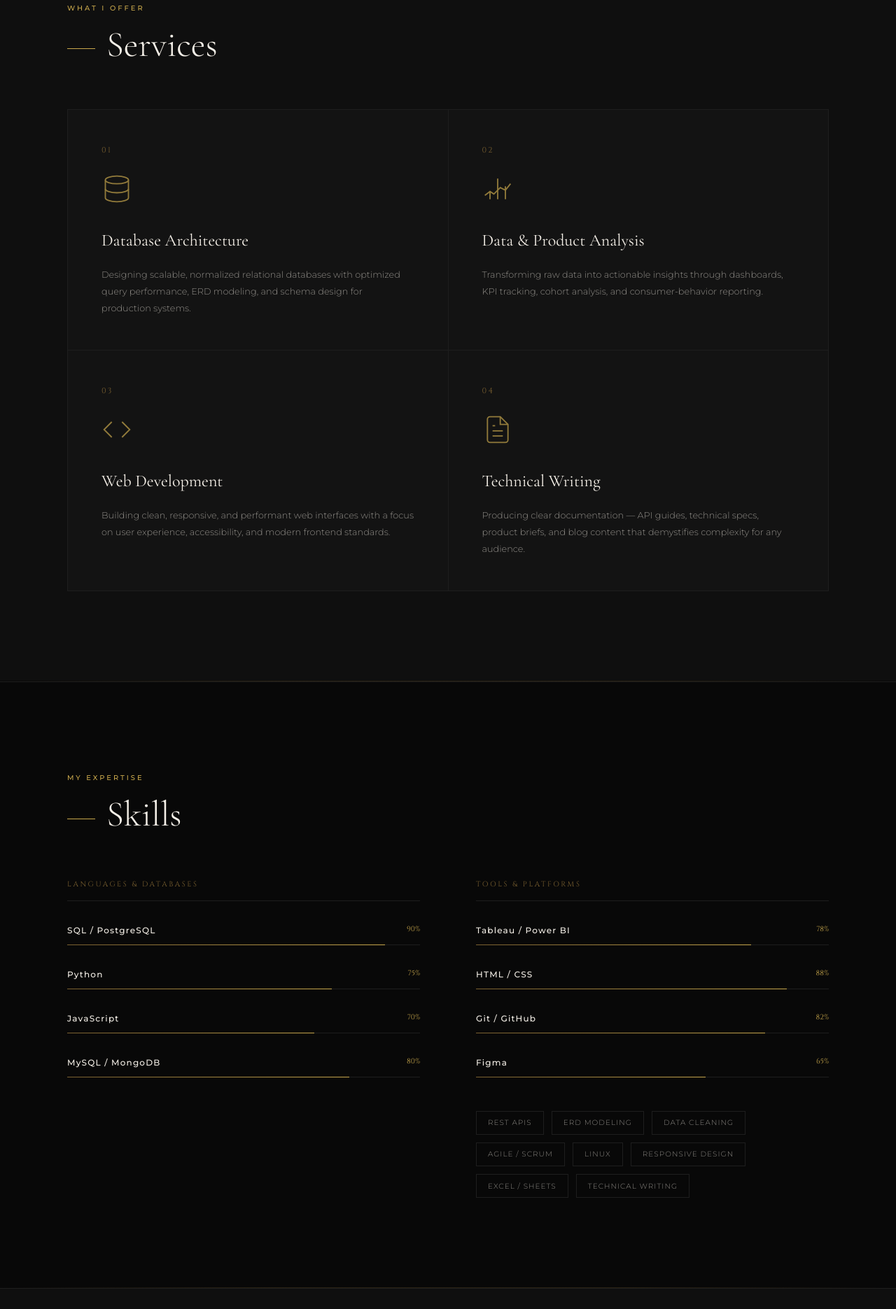
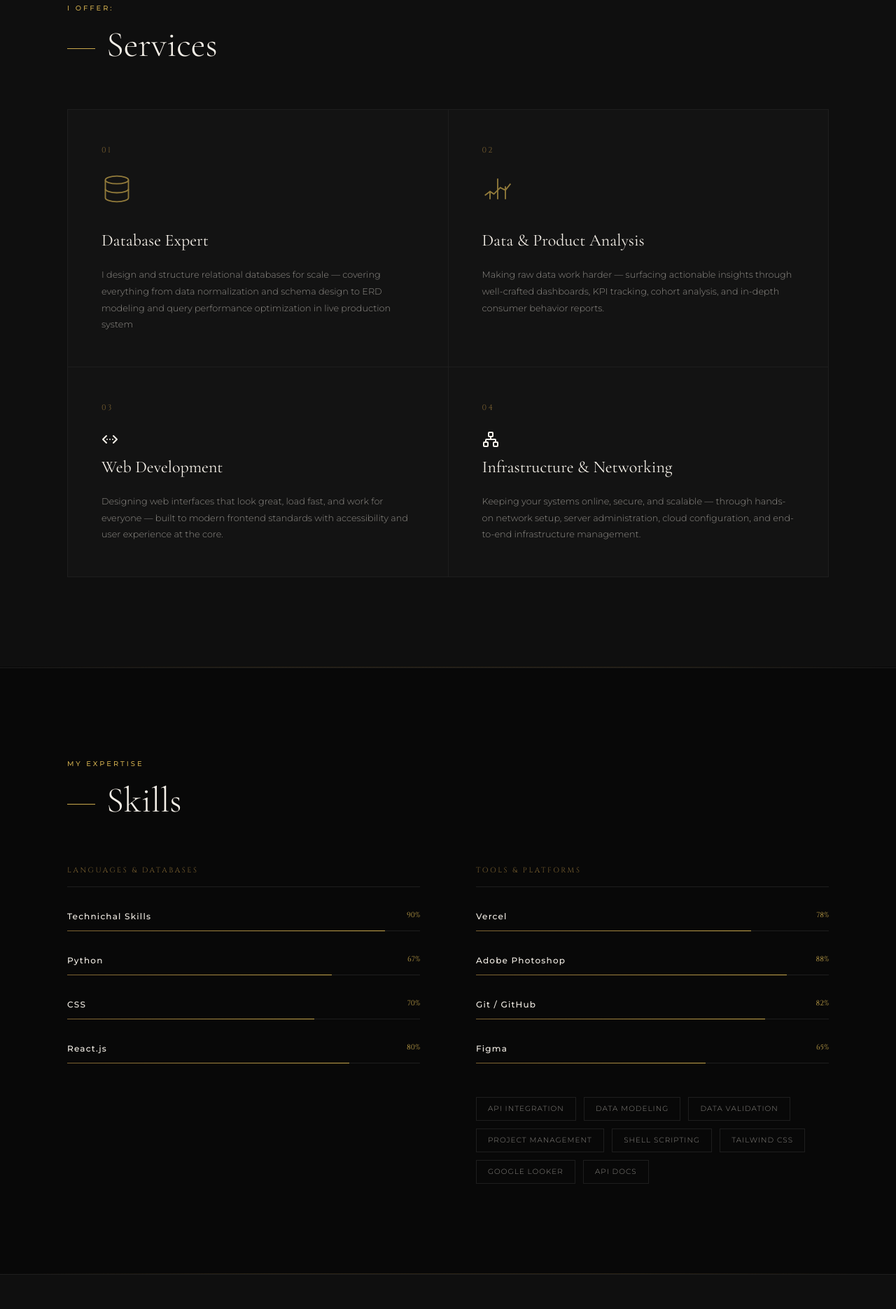
Before and after one commit to seanrote24/PORTFOLIO, a plain HTML site: page index.html in a window 1280 px wide. Shown: the part 926-2797 px from the top of the page at 70% size. Drawn offline with nearby package versions, Linux system fonts and the light colour scheme.

Commit message:
Changes to be committed: 	modified:   index.html

```diff
--- a/index.html
+++ b/index.html
@@ -46,7 +46,7 @@
     <p class="hero-eyebrow">Portfolio</p>
     <h1 class="hero-title">Hello!! I am, <em>Sean.</em></h1>
     <p class="hero-typewriter" id="typewriter"></p>
-    <p class="hero-desc">I specialize in bridging the gap between complex relational database architecture and insightful product analysis — blending rigorous data design with clear, consumer-focused technical communication.</p>
+    <p class="hero-desc">I connect the dots between intricate relational database structures and meaningful product insights, combining solid data design with clear, user-centered technical communication.</p>
     <div class="hero-ctas">
       <a href="#contact" class="btn-primary"><span>Hire Me</span></a>
       <a href="#experience" class="btn-secondary">View Work</a>
@@ -66,7 +66,7 @@
 <div class="gold-divider"></div>
 
 <section id="services">
-  <p class="section-label reveal">What I offer</p>
+  <p class="section-label reveal">I offer:</p>
   <h2 class="section-title reveal reveal-delay-1"><span class="gold-rule"></span>Services</h2>
   <div class="services-grid">
     <div class="service-card reveal">
@@ -74,8 +74,8 @@
       <svg class="service-icon" viewBox="0 0 24 24" fill="none" stroke="currentColor" stroke-width="1">
         <ellipse cx="12" cy="5" rx="9" ry="3"/><path d="M3 5v14c0 1.66 4.03 3 9 3s9-1.34 9-3V5"/><path d="M3 12c0 1.66 4.03 3 9 3s9-1.34 9-3"/>
       </svg>
-      <h3>Database Architecture</h3>
-      <p>Designing scalable, normalized relational databases with optimized query performance, ERD modeling, and schema design for production systems.</p>
+      <h3>Database Expert</h3>
+      <p>I design and structure relational databases for scale — covering everything from data normalization and schema design to ERD modeling and query performance optimization in live production system</p>
     </div>
     <div class="service-card reveal reveal-delay-1">
       <div class="service-num">02</div>
@@ -84,24 +84,19 @@
         <polyline points="2 17 6 14 9 16 14 11 18 13 22 8"/>
       </svg>
       <h3>Data &amp; Product Analysis</h3>
-      <p>Transforming raw data into actionable insights through dashboards, KPI tracking, cohort analysis, and consumer-behavior reporting.</p>
+      <p>Making raw data work harder — surfacing actionable insights through well-crafted dashboards, KPI tracking, cohort analysis, and in-depth consumer behavior reports.</p>
     </div>
     <div class="service-card reveal reveal-delay-2">
       <div class="service-num">03</div>
-      <svg class="service-icon" viewBox="0 0 24 24" fill="none" stroke="currentColor" stroke-width="1">
-        <polyline points="16 18 22 12 16 6"/><polyline points="8 6 2 12 8 18"/>
-      </svg>
+      <svg xmlns="http://www.w3.org/2000/svg" width="24" height="24" viewBox="0 0 24 24" fill="none" stroke="currentColor" stroke-width="2" stroke-linecap="round" stroke-linejoin="round" class="lucide lucide-chevrons-left-right-ellipsis-icon lucide-chevrons-left-right-ellipsis"><path d="M12 12h.01"/><path d="M16 12h.01"/><path d="m17 7 5 5-5 5"/><path d="m7 7-5 5 5 5"/><path d="M8 12h.01"/></svg>
       <h3>Web Development</h3>
-      <p>Building clean, responsive, and performant web interfaces with a focus on user experience, accessibility, and modern frontend standards.</p>
+      <p>Designing web interfaces that look great, load fast, and work for everyone — built to modern frontend standards with accessibility and user experience at the core.</p>
     </div>
     <div class="service-card reveal reveal-delay-3">
       <div class="service-num">04</div>
-      <svg class="service-icon" viewBox="0 0 24 24" fill="none" stroke="currentColor" stroke-width="1">
-        <path d="M14 2H6a2 2 0 00-2 2v16a2 2 0 002 2h12a2 2 0 002-2V8z"/><polyline points="14 2 14 8 20 8"/>
-        <line x1="16" y1="13" x2="8" y2="13"/><line x1="16" y1="17" x2="8" y2="17"/><polyline points="10 9 9 9 8 9"/>
-      </svg>
-      <h3>Technical Writing</h3>
-      <p>Producing clear documentation — API guides, technical specs, product briefs, and blog content that demystifies complexity for any audience.</p>
+      <svg xmlns="http://www.w3.org/2000/svg" width="24" height="24" viewBox="0 0 24 24" fill="none" stroke="currentColor" stroke-width="2" stroke-linecap="round" stroke-linejoin="round" class="lucide lucide-network-icon lucide-network"><rect x="16" y="16" width="6" height="6" rx="1"/><rect x="2" y="16" width="6" height="6" rx="1"/><rect x="9" y="2" width="6" height="6" rx="1"/><path d="M5 16v-3a1 1 0 0 1 1-1h12a1 1 0 0 1 1 1v3"/><path d="M12 12V8"/></svg>
+      <h3>Infrastructure & Networking</h3>
+      <p>Keeping your systems online, secure, and scalable — through hands-on network setup, server administration, cloud configuration, and end-to-end infrastructure management.</p>
     </div>
   </div>
 </section>
@@ -115,30 +110,30 @@
     <div>
       <p class="skill-group-title reveal">Languages &amp; Databases</p>
       <div class="skill-item reveal reveal-delay-1">
-        <div class="skill-header"><span class="skill-name">SQL / PostgreSQL</span><span class="skill-pct">90%</span></div>
+        <div class="skill-header"><span class="skill-name">Technichal Skills</span><span class="skill-pct">90%</span></div>
         <div class="skill-bar"><div class="skill-fill" data-width="90"></div></div>
       </div>
       <div class="skill-item reveal reveal-delay-2">
-        <div class="skill-header"><span class="skill-name">Python</span><span class="skill-pct">75%</span></div>
+        <div class="skill-header"><span class="skill-name">Python</span><span class="skill-pct">67%</span></div>
         <div class="skill-bar"><div class="skill-fill" data-width="75"></div></div>
       </div>
       <div class="skill-item reveal reveal-delay-3">
-        <div class="skill-header"><span class="skill-name">JavaScript</span><span class="skill-pct">70%</span></div>
+        <div class="skill-header"><span class="skill-name">CSS</span><span class="skill-pct">70%</span></div>
         <div class="skill-bar"><div class="skill-fill" data-width="70"></div></div>
       </div>
       <div class="skill-item reveal reveal-delay-4">
-        <div class="skill-header"><span class="skill-name">MySQL / MongoDB</span><span class="skill-pct">80%</span></div>
+        <div class="skill-header"><span class="skill-name">React.js</span><span class="skill-pct">80%</span></div>
         <div class="skill-bar"><div class="skill-fill" data-width="80"></div></div>
       </div>
     </div>
     <div>
       <p class="skill-group-title reveal">Tools &amp; Platforms</p>
       <div class="skill-item reveal reveal-delay-1">
-        <div class="skill-header"><span class="skill-name">Tableau / Power BI</span><span class="skill-pct">78%</span></div>
+        <div class="skill-header"><span class="skill-name">Vercel</span><span class="skill-pct">78%</span></div>
         <div class="skill-bar"><div class="skill-fill" data-width="78"></div></div>
       </div>
       <div class="skill-item reveal reveal-delay-2">
-        <div class="skill-header"><span class="skill-name">HTML / CSS</span><span class="skill-pct">88%</span></div>
+        <div class="skill-header"><span class="skill-name">Adobe Photoshop</span><span class="skill-pct">88%</span></div>
         <div class="skill-bar"><div class="skill-fill" data-width="88"></div></div>
       </div>
       <div class="skill-item reveal reveal-delay-3">
@@ -150,14 +145,14 @@
         <div class="skill-bar"><div class="skill-fill" data-width="65"></div></div>
       </div>
       <div class="tags-wrap reveal">
-        <span class="tag">REST APIs</span>
-        <span class="tag">ERD Modeling</span>
-        <span class="tag">Data Cleaning</span>
-        <span class="tag">Agile / Scrum</span>
-        <span class="tag">Linux</span>
-        <span class="tag">Responsive Design</span>
-        <span class="tag">Excel / Sheets</span>
-        <span class="tag">Technical Writing</span>
+        <span class="tag">API Integration</span>
+        <span class="tag">Data Modeling</span>
+        <span class="tag">Data Validation</span>
+        <span class="tag">Project Management</span>
+        <span class="tag">Shell Scripting</span>
+        <span class="tag">Tailwind CSS</span>
+        <span class="tag">Google Looker</span>
+        <span class="tag">API Docs</span>
       </div>
     </div>
   </div>
@@ -206,41 +201,41 @@
     <div class="exp-item reveal">
       <div class="exp-year">2028 — 2029</div>
       <div class="exp-body">
-        <h3>Database Engineer &amp; Data Analyst</h3>
-        <p class="exp-company">Freelance / Remote</p>
-        <p>Architecting PostgreSQL databases for startups, building analytics dashboards, writing technical documentation, and delivering data-driven product recommendations to stakeholders.</p>
+        <h3>Backend Developer & Data Analyst</h3>
+        <p class="exp-company">Self-Employed / Remote</p>
+        <p> Supporting startups and clients with end-to-end data solutions — from database architecture and dashboard development to technical writing and actionable product insights.</p>
         <div class="exp-tags">
-          <span class="exp-tag">PostgreSQL</span>
-          <span class="exp-tag">Tableau</span>
-          <span class="exp-tag">Python</span>
-          <span class="exp-tag">Technical Writing</span>
+          <span class="exp-tag">MySQL / SQLite / SQL Server</span>
+          <span class="exp-tag">Power BI / Looker / Google Data Studio</span>
+          <span class="exp-tag">R / JavaScript / Node.js</span>
+          <span class="exp-tag">API Docs / Documentation / Confluence</span>
         </div>
       </div>
     </div>
     <div class="exp-item reveal reveal-delay-1">
       <div class="exp-year">2028 — 2027</div>
       <div class="exp-body">
-        <h3>Web Developer Intern</h3>
-        <p class="exp-company">Tech Solutions Inc.</p>
-        <p>Developed and maintained responsive web interfaces, collaborated with senior developers on REST API integrations, and contributed to internal tooling built on HTML, CSS, and JavaScript.</p>
+        <h3>Junior Web Developer</h3>
+        <p class="exp-company">October's Very Own Inc.</p>
+        <p>Developed responsive web interfaces and contributed to API integrations and internal tooling using HTML, CSS, and JavaScript in a collaborative team environment.</p>
         <div class="exp-tags">
-          <span class="exp-tag">HTML/CSS</span>
-          <span class="exp-tag">JavaScript</span>
-          <span class="exp-tag">REST APIs</span>
-          <span class="exp-tag">Git</span>
+          <span class="exp-tag">Tailwind CSS / Bootstrap</span>
+          <span class="exp-tag">TypeScript / jQuery</span>
+          <span class="exp-tag">GraphQL / Postman / Axios</span>
+          <span class="exp-tag">GitHub / GitLab / Bitbucket</span>
         </div>
       </div>
     </div>
     <div class="exp-item reveal reveal-delay-2">
       <div class="exp-year">2024 — 2025</div>
       <div class="exp-body">
-        <h3>Technical Content Writer</h3>
-        <p class="exp-company">Content Studio PH</p>
-        <p>Produced 50+ articles, API guides, and product briefs for software and SaaS clients. Specialized in making dense technical concepts accessible to non-technical audiences.</p>
+        <h3>API Documentation Writer</h3>
+        <p class="exp-company">Freebandz</p>
+        <p>Created technical content for software and SaaS clients, specializing in API documentation, product briefs, and articles that translate technical depth into accessible language.</p>
         <div class="exp-tags">
-          <span class="exp-tag">Technical Writing</span>
-          <span class="exp-tag">SEO</span>
-          <span class="exp-tag">Research</span>
+          <span class="exp-tag">API Docs / Documentation</span>
+          <span class="exp-tag">Content Strategy / Copywriting</span>
+          <span class="exp-tag">Data Analysis / Fact-Checking</span>
         </div>
       </div>
     </div>
@@ -310,7 +305,7 @@
 </section>
 
 <footer>
-  <span class="footer-logo">Sean</span>
+  <span class="footer-logo">𓅓 Sean</span>
   <span class="footer-copy">© 2026 Wexlovespanda. I'm so OVO.</span>
 </footer>
 
```
